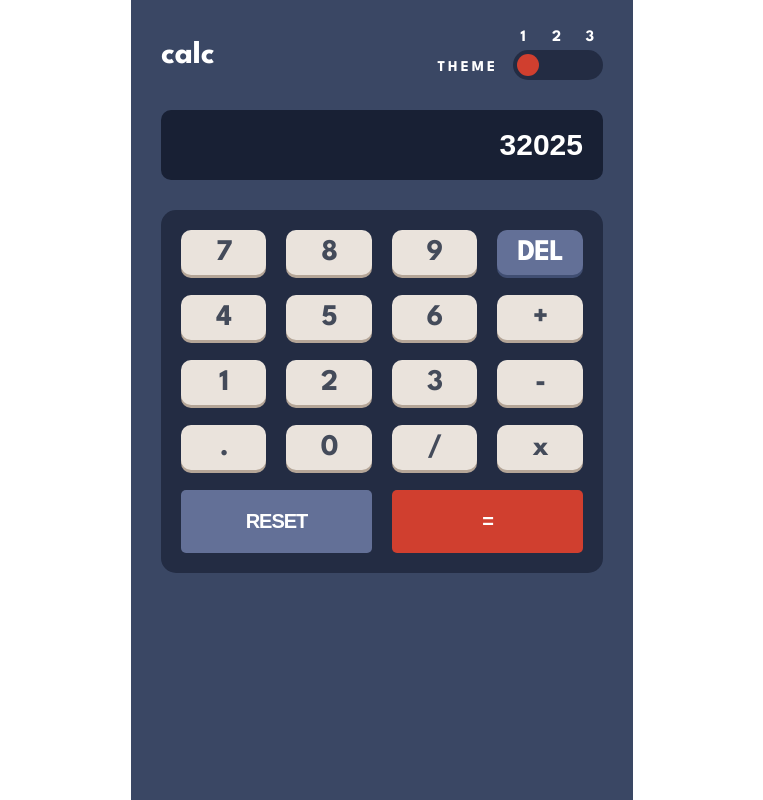
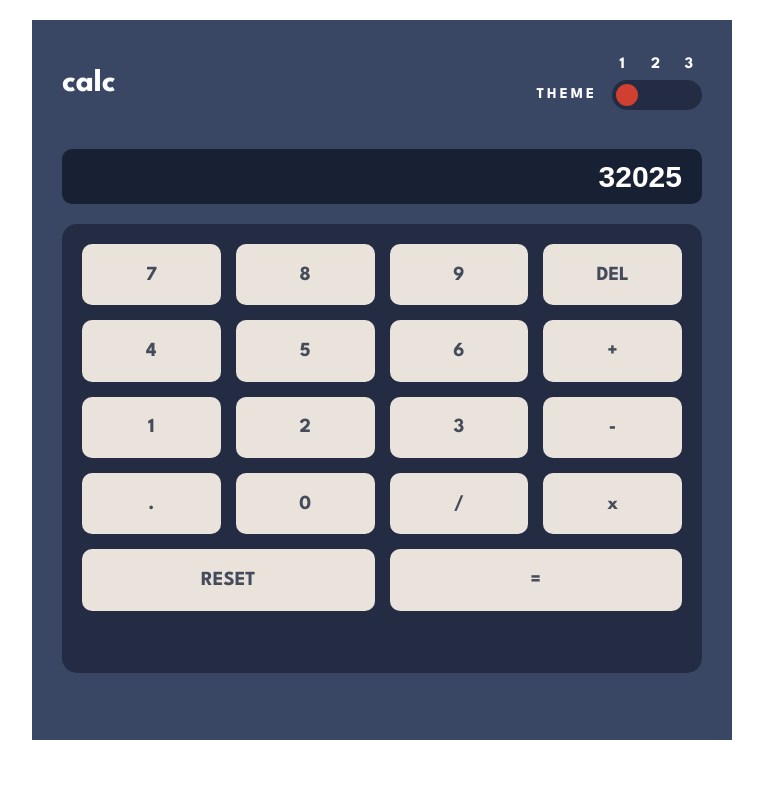
Before and after one commit to flaviogp/calculator-app-main, a React (Vite) app: page / in a window 1280 px wide. Shown: the whole page, without its empty margins (258-1021 px from the left). Built offline with nearby package versions, Linux system fonts and the light colour scheme.

Commit message:
fix: fix keypad layout

```diff
--- a/src/_appStyles.scss
+++ b/src/_appStyles.scss
@@ -1,6 +1,16 @@
 .app {
-    max-width: 600px;
+    display: flex;
+    flex-direction: column;
+    justify-content: space-between;
+    width: 100%;
+    max-width: 700px;
     height: 100vh;
     background-color: var(--very-dark-desaturated-blue-bg);
     padding: 30px;
+    margin: auto;
+
+    @media (min-width: 640px) {
+        max-height: 90vh;
+        margin: 20px auto;
+    }
 }
--- a/src/components/Display/styles.scss
+++ b/src/components/Display/styles.scss
@@ -7,7 +7,7 @@ label[for=display] {
         text-align: end;
 
         width: 100%;
-        height: 70px;
+        height: 55px;
         padding: 10px 20px;
 
         font-size: 3rem;
--- a/src/components/Header/styles.scss
+++ b/src/components/Header/styles.scss
@@ -3,6 +3,7 @@
     justify-content: space-between;
     align-items: center;
     width: 100%;
+    height: 10%;
     color: var(--white);
 
     h1 {
@@ -10,7 +11,7 @@
     }
 
     .theme-selector {
-        height: 50px;
+        // height: 50px;
         display: flex;
         justify-content: space-between;
         gap: 15px;
@@ -23,7 +24,7 @@
 
         .select-box {
             position: relative;
-            width: 90px;
+            min-width: 90px;
             display: flex;
             justify-content: space-around;
             gap: 10px;
--- a/src/components/Keypad/index.tsx
+++ b/src/components/Keypad/index.tsx
@@ -2,35 +2,33 @@
 const Keypad = () => {
   return (
     <div className="keypad">
-      <table>
-        <td>
-          <tr id="7">7</tr>
-          <tr id="4">4</tr>
-          <tr id="1">1</tr>
-          <tr id="dot">.</tr>
-        </td>
-        <td>
-          <tr id="8">8</tr>
-          <tr id="5">5</tr>
-          <tr id="2">2</tr>
-          <tr id="0">0</tr>
-        </td>
-        <td>
-          <tr id="9">9</tr>
-          <tr id="6"> 6</tr>
-          <tr id="3">3</tr>
-          <tr id="bar">/</tr>
-        </td>
-        <td>
-          <tr id="del">del</tr>
-          <tr id="plus">+</tr>
-          <tr id="minus">-</tr>
-          <tr id="multiplier">x</tr>
-        </td>
-      </table>
-      <div className="control-buttons">
-        <button id="reset">reset</button>
-        <button id="equal">=</button>
+      <div className="row">
+        <div id="7">7</div>
+        <div id="8">8</div>
+        <div id="9">9</div>
+        <div id="del">del</div>
+      </div>
+      <div className="row">
+        <div id="4">4</div>
+        <div id="5">5</div>
+        <div id="6">6</div>
+        <div id="plus">+</div>
+      </div>
+      <div className="row">
+        <div id="1">1</div>
+        <div id="2">2</div>
+        <div id="3">3</div>
+        <div id="minus">-</div>
+      </div>
+      <div className="row">
+        <div id="dot">.</div>
+        <div id="0">0</div>
+        <div id="bar">/</div>
+        <div id="multiplier">x</div>
+      </div>
+      <div className="row buttons">
+      <div id="reset">reset</div>
+      <div id="equal">=</div>
       </div>
     </div>
   )
--- a/src/components/Keypad/styles.scss
+++ b/src/components/Keypad/styles.scss
@@ -1,78 +1,42 @@
 .keypad {
+    width: 100%;
+    height: 80%;
+    background-color: var(--very-dark-desaturated-blue-toggle);
+    padding: 20px;
+    border-radius: 15px;
     display: flex;
     flex-direction: column;
-    gap: 20px;
-    padding: 20px;
+    align-items: center;
+    gap: 15px;
+
+    .row {
+        display: flex;
+        justify-content: space-between;
         width: 100%;
-    background-color: var(--very-dark-desaturated-blue-toggle);
-    text-transform: uppercase;
-    border-radius: 15px;
+        height: 15%;
+        gap: 15px;
 
-    table {
-        display: flex;
-        width: 100%;
-        gap: 20px;
-        // justify-content: space-around;
-
-
-        td {
-            display: flex;
-            flex-direction: column;
+        div {
             width: 25%;
-            gap: 20px;
-
-            tr {
+            height: 100%;
             display: flex;
             justify-content: center;
             align-items: center;
-                width: 100%;
-                height: 45px;
-                padding: 20px;
             color: var(--very-dark-grayish-blue);
             background-color: var(--light-grayish-orange);
-                font-size: 3rem;
+            font-size: 2em;
+            text-transform: uppercase;
             border-radius: 10px;
-                letter-spacing: -1px;
-                cursor: pointer;
-                box-shadow: 0 3px var(--grayish-orange);
 
-                &#del {
-                    color: var(--white);
-                    background-color: var(--desaturated-dark-blue-bg);
-                    box-shadow: 0 3px var(--desaturated-dark-blue-shadow);
+            &#multiplier {
+                text-transform: initial;
             }
 
-                &#multiplier {
-                    text-transform: lowercase;
-                }
-            }
+            &#reset,
+            &#equal {
+                width: 50%;
             }
         }
 
-    .control-buttons {
-        display: flex;
-        width: 100%;
-        gap: 20px;
-
-        button {
-            font-size: 2rem;
-            font-weight: 700;
-            text-transform: uppercase;
-            width: 50%;
-            padding: 20px 10px;
-            letter-spacing: -1px;
-            cursor: pointer;
-            color: var(--white);
-            border-radius: 5px;
-
-            &#reset {
-                background-color: var(--desaturated-dark-blue-bg);
-            }
-
-            &#equal {
-                background-color: var(--red);
-                box-shadow: 0px 3px var(-dark-red);
     }
 }
-    }
-}
--- a/src/components/Main/styles.scss
+++ b/src/components/Main/styles.scss
@@ -1,7 +1,10 @@
 main {
     display: flex;
     flex-direction: column;
-    padding: 30px 0;
+    // justify-content: space-between;
+    // padding: 20px 0;
     width: 100%;
-    gap: 30px;
+    height: 85%;
+    gap: 20px;
+    overflow: hidden;
 }
--- a/src/sass/_main.scss
+++ b/src/sass/_main.scss
@@ -58,10 +58,6 @@ html {
     font-family: 'League Spartan', sans-serif;
 }
 
-body {
-    display: flex;
-    justify-content: center;
-}
 
 button {
     border: none;
```
Lines whose indentation alone changed are shown as unchanged.
